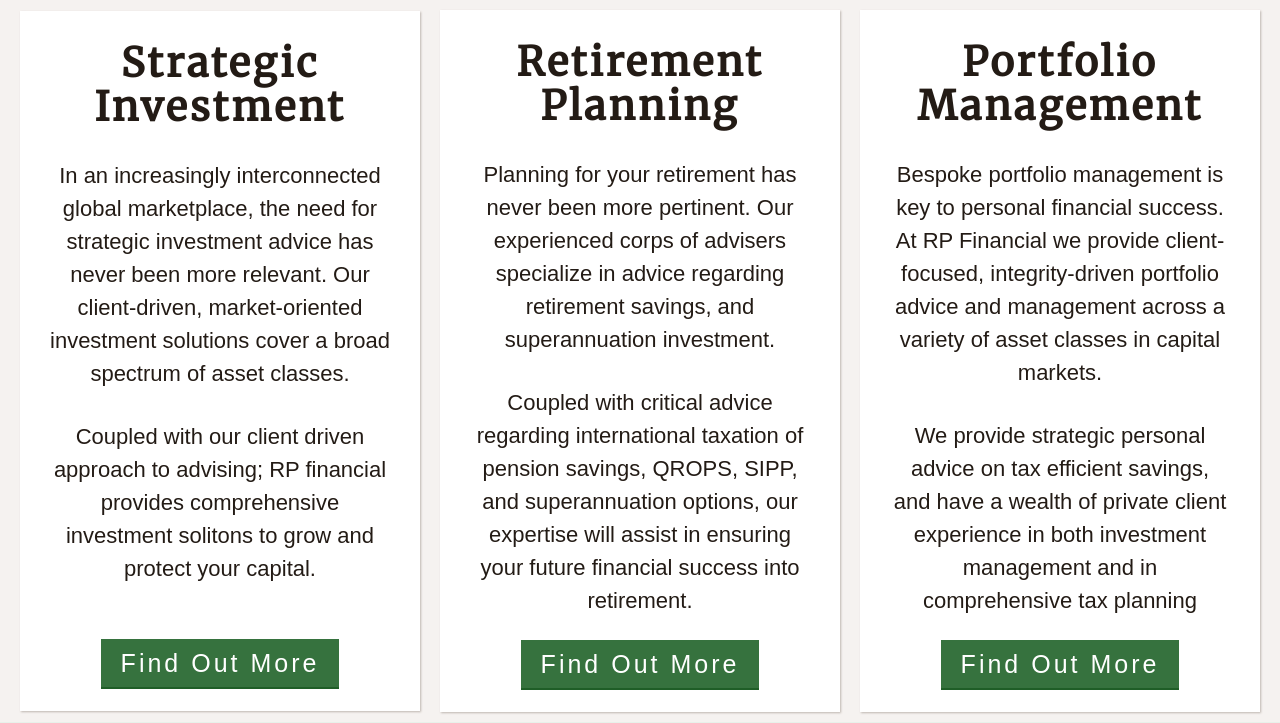
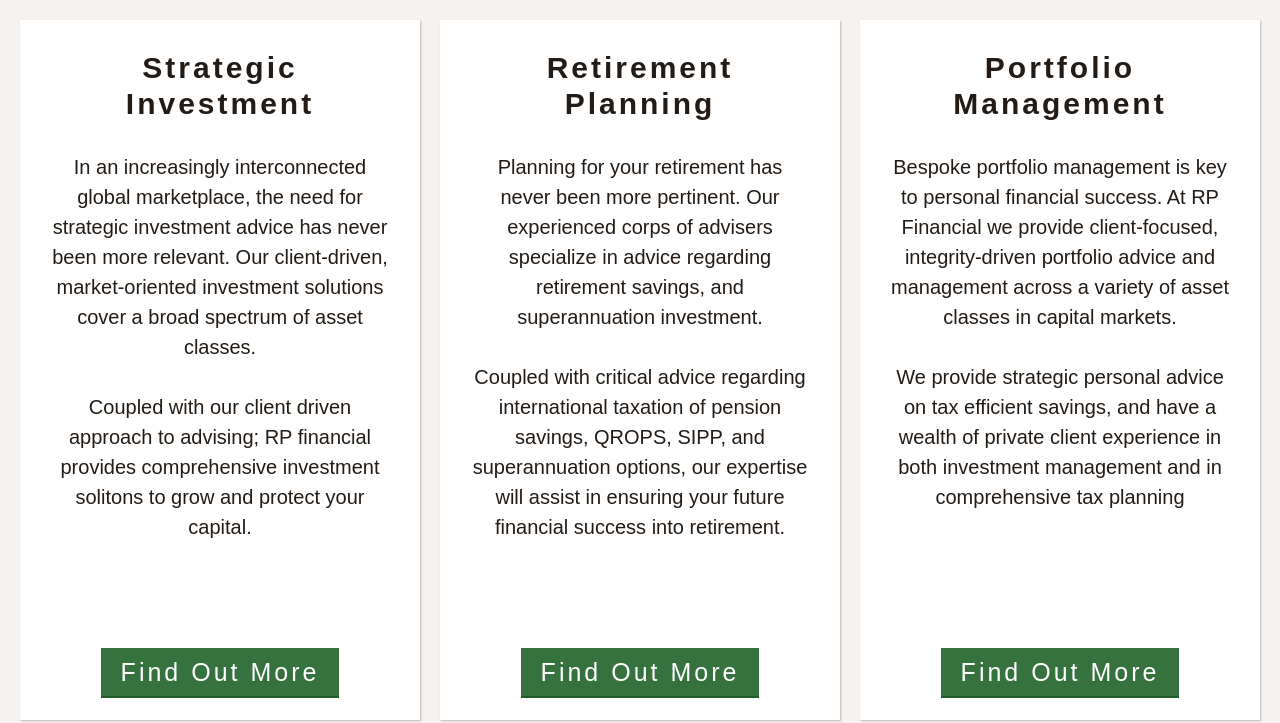
Before and after one commit to cooperda00/rp-fin-group, a Gatsby site: page / in a window 1280 px wide. Shown: the part 960-1683 px from the top of the page. Built offline with nearby package versions, Linux system fonts and the light colour scheme; Gatsby itself is replaced by a stand-in of ours.

Commit message:
small style changes

```diff
--- a/src/_vars.scss
+++ b/src/_vars.scss
@@ -34,7 +34,8 @@
 
 // $fontStackTitle: "Nunito", sans-serif;
 // $fontStackTitle: "Playfair Display", serif;
-$fontStackTitle: "Merriweather", serif;
+// $fontStackTitle: "Merriweather", serif;
+$fontStackTitle: "Source Sans Pro", sans-serif;
 
 // $fontStackTitle: "Playfair Display", serif;
 $fontStackBody: "Source Sans Pro", sans-serif;
--- a/src/components/About/About.js
+++ b/src/components/About/About.js
@@ -12,7 +12,7 @@
   const data = useStaticQuery(query)
 
   return (
-    <Container pattern="1">
+    <Container>
       <div className={styles.About}>
         <div className={styles.Left}>
           <div className={styles.ImageContainer}>
--- a/src/components/Contact/Contact.js
+++ b/src/components/Contact/Contact.js
@@ -42,7 +42,7 @@
   }
 
   return (
-    <Container pattern="2">
+    <Container>
       <div className={styles.Contact}>
         <div className={styles.Left}>
           <Title title="Get in touch with us" />
--- a/src/components/Index/Cards/Card/Card.module.scss
+++ b/src/components/Index/Cards/Card/Card.module.scss
@@ -14,7 +14,7 @@
 
   .Title {
     h3 {
-      @include font("XL");
+      @include font("L");
       width: 100%;
       letter-spacing: 0.3rem;
       text-align: center;
@@ -30,15 +30,27 @@
 
   @include min-width(1800px) {
     // margin-top: -#{$spaceL};
-    max-width: 50rem;
+    max-width: 45rem;
     min-height: 65rem;
+
+    .Title {
+      h3 {
+        @include font("L");
+      }
+    }
+
+    .Copy {
+      p {
+        @include font("SSM");
+      }
+    }
   }
 
   .Copy {
     @include flex(column, flex-start, center);
 
     p {
-      @include font("SM");
+      @include font("SSM");
 
       text-align: center;
       margin-bottom: $spaceM;
--- a/src/components/Index/Cards/Cards.module.scss
+++ b/src/components/Index/Cards/Cards.module.scss
@@ -4,6 +4,7 @@
   width: 100%;
   min-height: 60vh;
   background: $gray1;
+  padding: 1rem 0;
 }
 
 .CardsContainer {
--- a/src/components/Utility/Title/Title.module.scss
+++ b/src/components/Utility/Title/Title.module.scss
@@ -3,7 +3,7 @@
 .Title {
   @include font("XL");
 
-  text-transform: uppercase;
+  text-transform: capitalize;
   background: white;
   padding: $spaceS;
   letter-spacing: 0.6rem;
```
